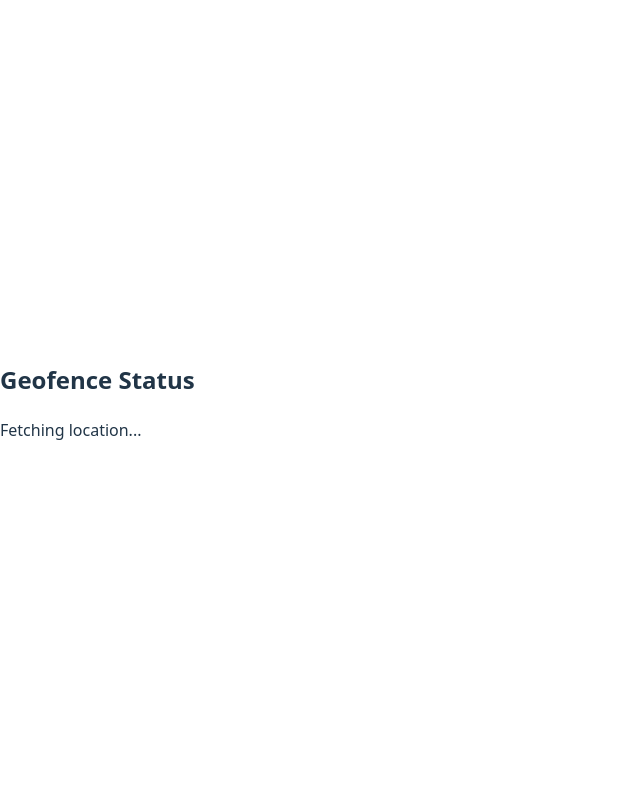
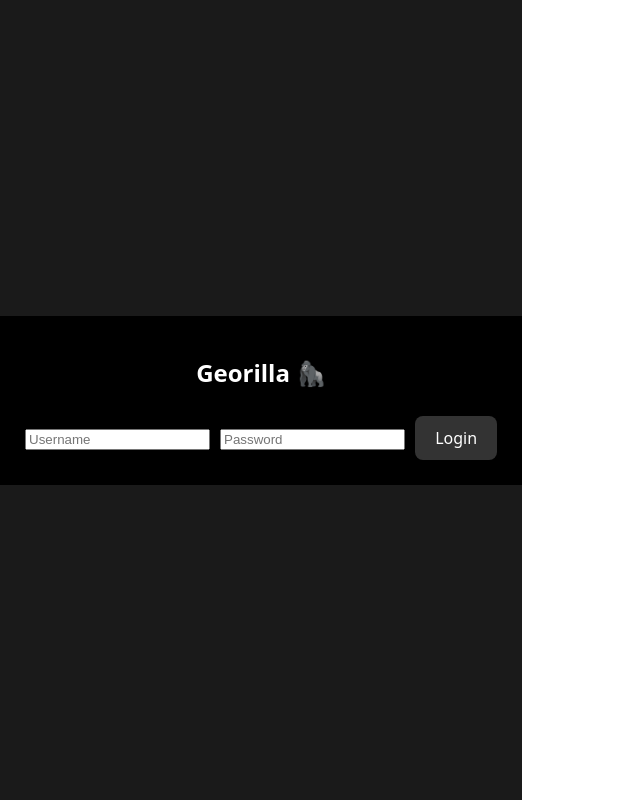
Before and after one commit to Arindamsharma12/Georilla, a React (Vite) app: page / in a window 1280 px wide. Shown: the whole page, without its empty margins (0-640 px from the left). Built offline with nearby package versions, Linux system fonts and the light colour scheme; no server answers.

Commit message:
added google api integration

```diff
--- a/package.json
+++ b/package.json
@@ -10,9 +10,11 @@
     "preview": "vite preview"
   },
   "dependencies": {
+    "@react-google-maps/api": "^2.20.6",
     "axios": "^1.8.4",
     "react": "^19.0.0",
-    "react-dom": "^19.0.0"
+    "react-dom": "^19.0.0",
+    "react-geolocated": "^4.3.0"
   },
   "devDependencies": {
     "@eslint/js": "^9.21.0",
--- a/src/App.tsx
+++ b/src/App.tsx
@@ -1,6 +1,7 @@
 import React, { useState, useEffect } from 'react';
 import Login from './components/Login';
 import Geofence from './components/Geofence';
+import MyMapComponent from './components/MyMap';
 
 function App() {
   const [latitude, setLatitude] = useState('');
@@ -16,24 +17,29 @@ function App() {
         },
         (error) => {
           console.error('Error getting location:', error);
+        },
+        {
+          enableHighAccuracy:true,
+          timeout:10000,
+          maximumAge:0
         }
       );
     }
   }, [loggedIn]);
 
   return (
-    // <div className="App" style={{ textAlign: 'center', color: '#fff', backgroundColor: '#1a1a1a', minHeight: '100vh', display: 'flex', justifyContent: 'center', alignItems: 'center' }}>
-    //   {!loggedIn ? (
-    //     <Login onLogin={() => setLoggedIn(true)} />
-    //   ) : (
-    //     <div style={{ padding: '40px', borderRadius: '10px', boxShadow: '0 4px 8px rgba(0, 0, 0, 0.2)', backgroundColor: '#1a1a1a' }}>
-    //       <h1>Georilla 🦍</h1>
-    //       <p>Latitude: {latitude}</p>
-    //       <p>Longitude: {longitude}</p>
-    //     </div>
-    //   )}
-    // </div>
-    <Geofence/>
+    <div className="App" style={{ textAlign: 'center', color: '#fff', backgroundColor: '#1a1a1a', minHeight: '100vh', display: 'flex', justifyContent: 'center', alignItems: 'center' }}>
+      {!loggedIn ? (
+        <Login onLogin={() => setLoggedIn(true)} />
+      ) : (
+        <div style={{ padding: '40px', borderRadius: '10px', boxShadow: '0 4px 8px rgba(0, 0, 0, 0.2)', backgroundColor: '#1a1a1a' }}>
+          <h1>Georilla 🦍</h1>
+          <p>Latitude: {latitude}</p>
+          <p>Longitude: {longitude}</p>
+        </div>
+      )}
+    </div>
+    // <Geofence/>
   );
 }
 
```
Also changed, not shown: 1 other file (tests, documents, lock files or other folders).
